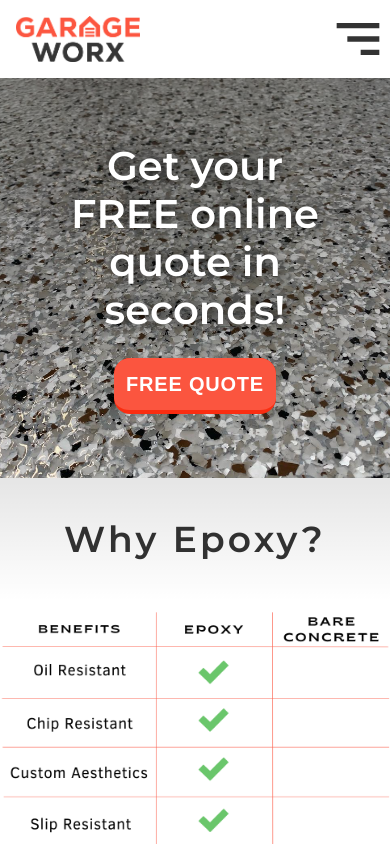
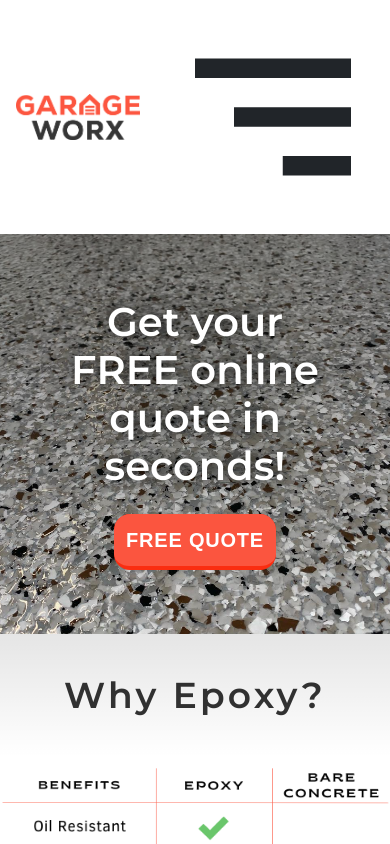
Before and after one commit to isaacruiz0/GarageWorx, a React (Create React App) app: page / in a window 390 px wide. Shown: the top 844 px of the page. Built offline with nearby package versions, Linux system fonts and the light colour scheme.

Commit message:
reverted back to mobile nav bar

```diff
--- a/src/Minor_Components/Navbar/Navbar.scss
+++ b/src/Minor_Components/Navbar/Navbar.scss
@@ -13,7 +13,6 @@
         overflow: hidden;
         z-index: 5;
 
-        transition: transform .8s;
         filter: drop-shadow(0px 8px 3px rgba(0, 0, 0, 0.01));
         .navbarLogo{
             max-width:40%;
@@ -22,10 +21,7 @@
             padding: 1rem;
         }
       }
-      .navigationBar.active {
-        transform: translateY(-100%);
-        box-shadow: none;
-      }
+g
 
 .app_navbar-menu {
         width: fit-content;
```
